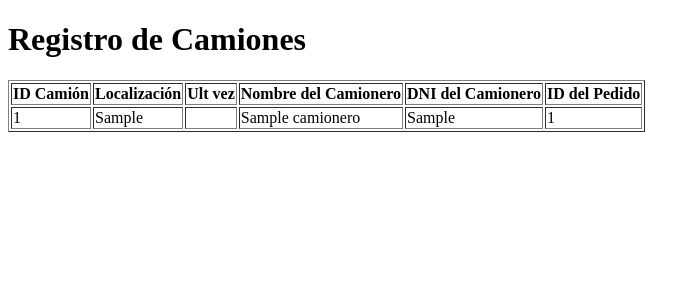
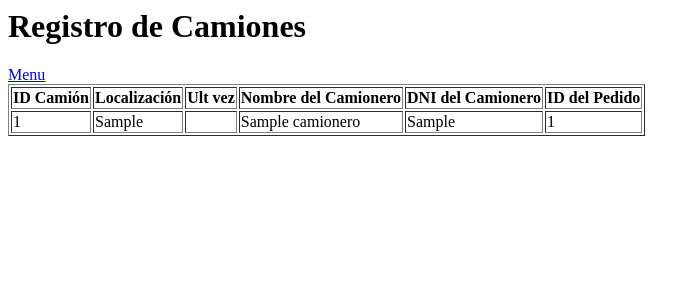
Before and after one commit to Nicr0ck/Tengononisistemas, a PHP site: page /registro_camiones.php in a window 1280 px wide. Shown: the top 300 px of the page, without its empty margins (0-700 px from the left). Run offline with PHP 8.4, Linux system fonts and the light colour scheme; tables that the repository leaves empty or names only in its code hold one stand-in row (values such as "Sample post").

Commit message:
rawr
rwar

```diff
--- a/Galletitas/WEB/config/config.php
+++ b/Galletitas/WEB/config/config.php
@@ -10,3 +10,4 @@ if ($conn->connect_error) {
     die("Conexión fallida: " . $conn->connect_error);
 }
 ?>
+<a></a>
--- a/Galletitas/WEB/registro_camiones.php
+++ b/Galletitas/WEB/registro_camiones.php
@@ -10,6 +10,7 @@ include 'config/config.php';
 </head>
 <body>
     <h1>Registro de Camiones</h1>
+    <a href="index.html">Menu</a>
     <?php
     $sql = "
     SELECT
```
